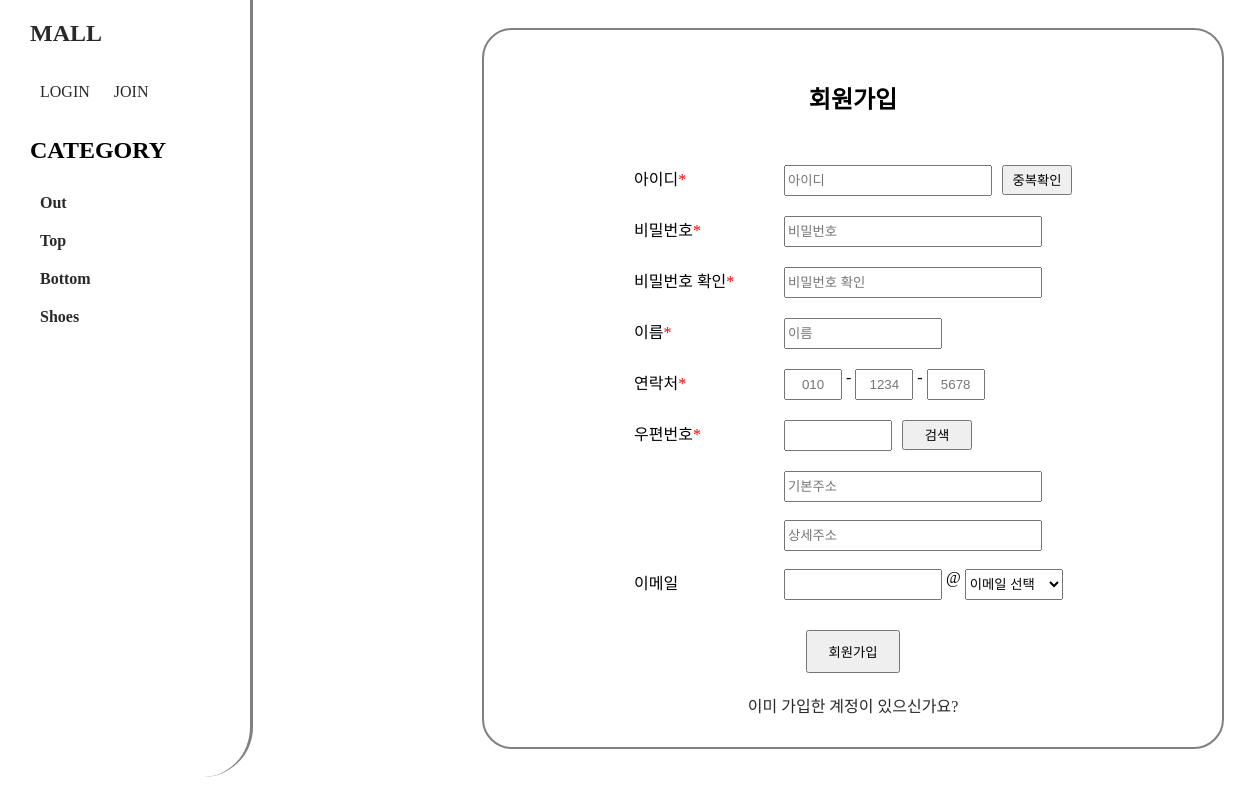
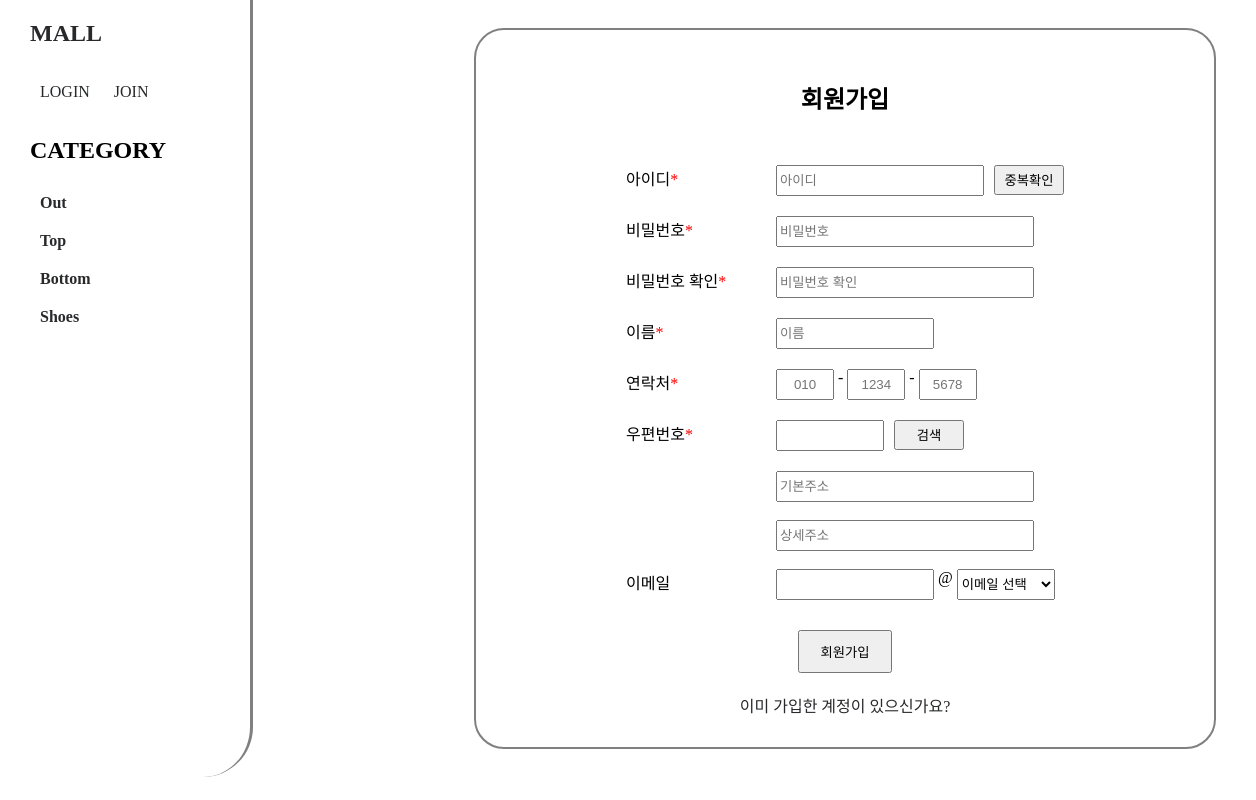
Before and after one commit to seopit95/ShoppingMall_PHP, a PHP site: page /php/register/register_form.php in a window 1480 px wide. Shown: the whole page, without its empty margins (0-1256 px from the left). Run offline with PHP 8.4, Linux system fonts and the light colour scheme; some libraries are stand-ins or nearby versions.

Commit message:
[update] div.register_container min-width

```diff
--- a/css/register.css
+++ b/css/register.css
@@ -1,6 +1,5 @@
 body{
-  display: flex;
-  flex-direction: row;
+  max-width: 100%;
 }
 
 section{
@@ -13,7 +12,7 @@ section{
   flex-direction: column;
   justify-content: center;
   align-items: center;
-  min-width: 1200px;
+  min-width: 80%;
 }
 
 form{
```
